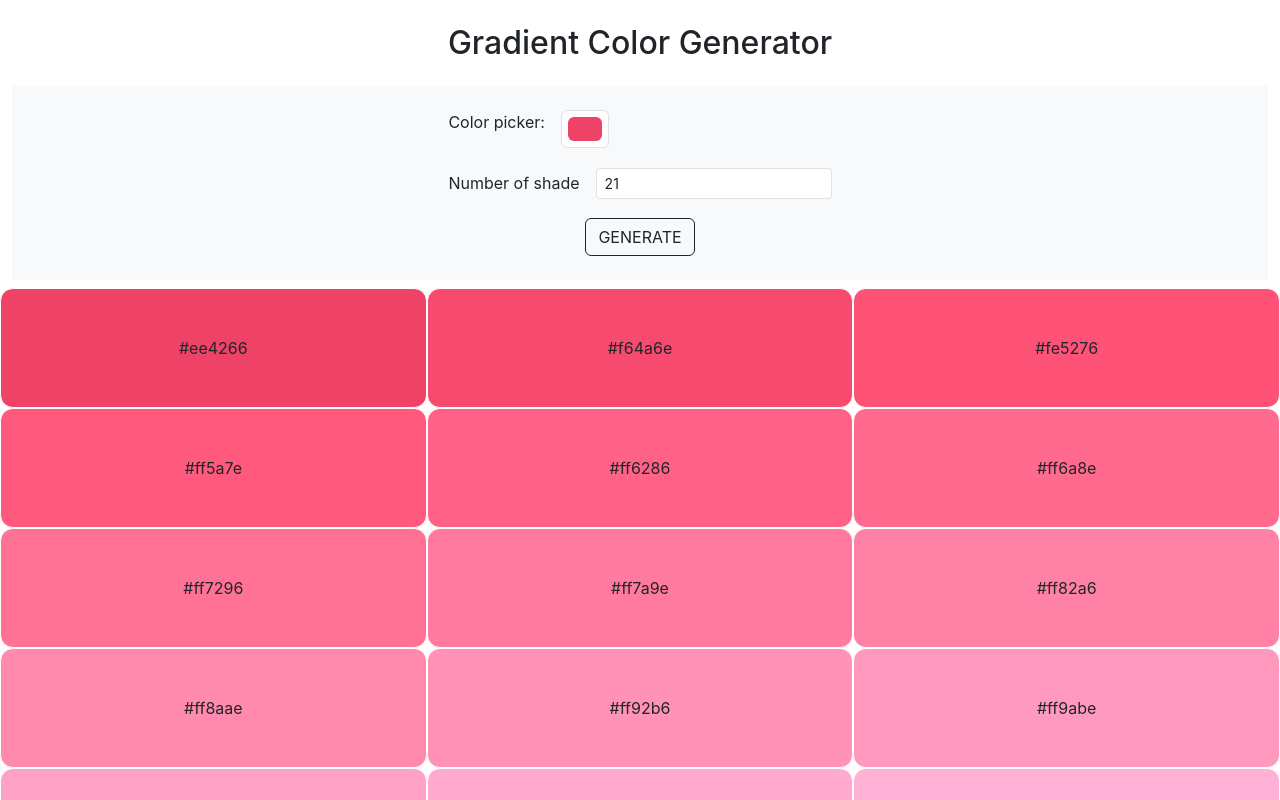
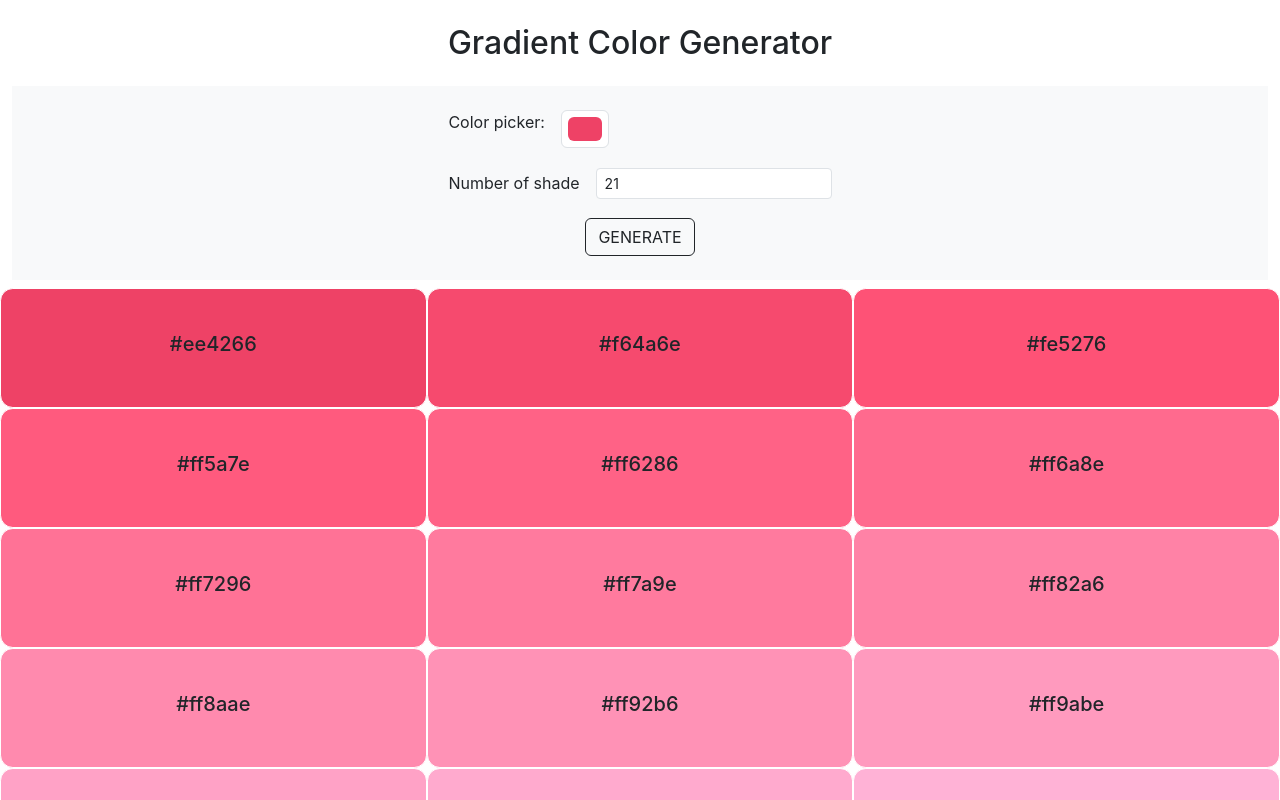
Before and after one commit to sder12/react-color-gradient, a React (Create React App) app: page / in a window 1280 px wide. Shown: the top 800 px of the page. Built offline with nearby package versions, Linux system fonts and the light colour scheme.

Commit message:
Add function when click a color alert

```diff
--- a/src/components/SingleColor.js
+++ b/src/components/SingleColor.js
@@ -1,12 +1,18 @@
 import React from 'react';
 
 const SingleColor = (props) => {
+    const copyHex = () => {
+        alert(props.colorgradient)
+    }
+
     return (
         <div className='col-4 col-colorHex'
             style={{
                 backgroundColor: `${props.colorgradient}`
             }}>
-            {props.colorgradient}
+            <h5 onClick={copyHex} >
+                {props.colorgradient}
+            </h5>
         </div >
 
     )
--- a/src/index.css
+++ b/src/index.css
@@ -23,3 +23,7 @@ code {
   border: .1em solid white;
   border-radius: .8em;
 }
+
+.col-colorHex h5 {
+  cursor: pointer;
+}
```
